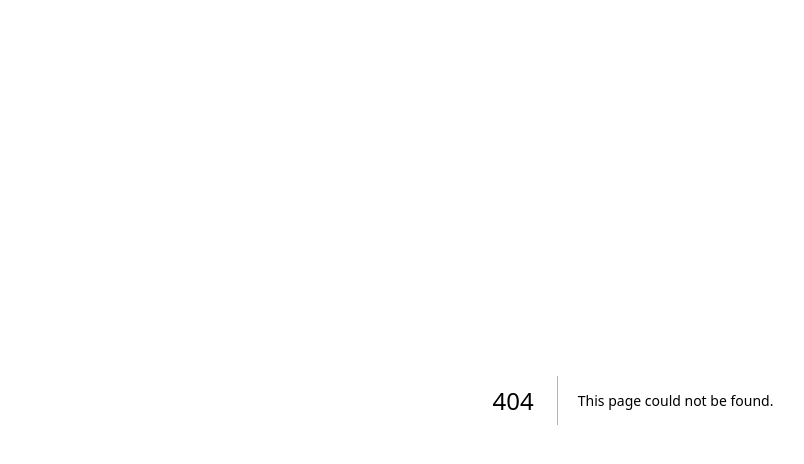
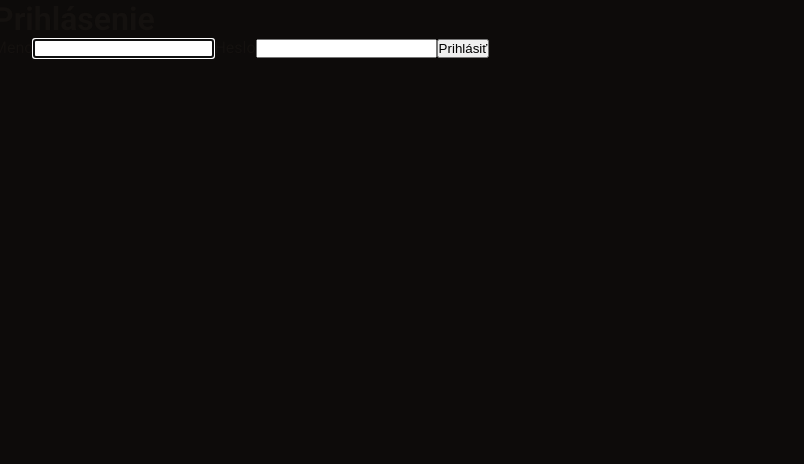
Before and after one commit to marek6296/ramen-brno, a Next.js app: page /admin/login in a window 1280 px wide. Before the commit this address had no page. Shown: the top 464 px of the page, without its empty margins (7-811 px from the left). Built offline with nearby package versions, Linux system fonts and the light colour scheme.

Commit message:
Prihlasovacia routa a formulár

```diff
--- /dev/null
+++ b/app/admin/login/page.tsx
@@ -0,0 +1,50 @@
+"use client";
+
+import { useState } from "react";
+import { useRouter } from "next/navigation";
+
+export default function LoginPage() {
+  const router = useRouter();
+  const [user, setUser] = useState("");
+  const [password, setPassword] = useState("");
+  const [chyba, setChyba] = useState("");
+  const [caka, setCaka] = useState(false);
+
+  async function odosli(e: React.FormEvent) {
+    e.preventDefault();
+    setCaka(true);
+    setChyba("");
+    const r = await fetch("/api/admin/login", {
+      method: "POST",
+      headers: { "content-type": "application/json" },
+      body: JSON.stringify({ user, password }),
+    });
+    setCaka(false);
+    if (!r.ok) {
+      setChyba("Nesprávne meno alebo heslo");
+      return;
+    }
+    router.replace("/admin");
+    router.refresh();
+  }
+
+  return (
+    <form className="karta karta--uzka" onSubmit={odosli}>
+      <h1>Prihlásenie</h1>
+      <label>
+        Meno
+        <input value={user} onChange={(e) => setUser(e.target.value)} autoFocus />
+      </label>
+      <label>
+        Heslo
+        <input
+          type="password"
+          value={password}
+          onChange={(e) => setPassword(e.target.value)}
+        />
+      </label>
+      {chyba && <p className="chyba">{chyba}</p>}
+      <button disabled={caka}>{caka ? "Overujem…" : "Prihlásiť"}</button>
+    </form>
+  );
+}
--- /dev/null
+++ b/app/api/admin/login/route.ts
@@ -0,0 +1,29 @@
+import { NextResponse } from "next/server";
+import { SESSION_COOKIE, SESSION_MS, checkCredentials, signToken } from "@/lib/auth";
+
+export async function POST(req: Request) {
+  const { user, password } = (await req.json().catch(() => ({}))) as {
+    user?: string;
+    password?: string;
+  };
+
+  if (!checkCredentials(user ?? "", password ?? "")) {
+    return NextResponse.json({ error: "Nesprávne meno alebo heslo" }, { status: 401 });
+  }
+
+  const res = NextResponse.json({ ok: true });
+  res.cookies.set(SESSION_COOKIE, signToken(Date.now() + SESSION_MS), {
+    httpOnly: true,
+    sameSite: "lax",
+    secure: process.env.NODE_ENV === "production",
+    path: "/",
+    maxAge: SESSION_MS / 1000,
+  });
+  return res;
+}
+
+export async function DELETE() {
+  const res = NextResponse.json({ ok: true });
+  res.cookies.set(SESSION_COOKIE, "", { path: "/", maxAge: 0 });
+  return res;
+}
```
Also changed, not shown: lib/session.ts (added, +8 -0 lines).
